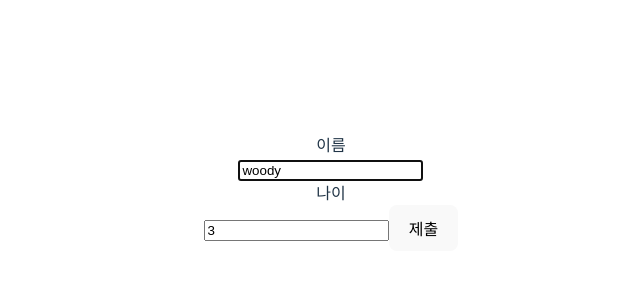
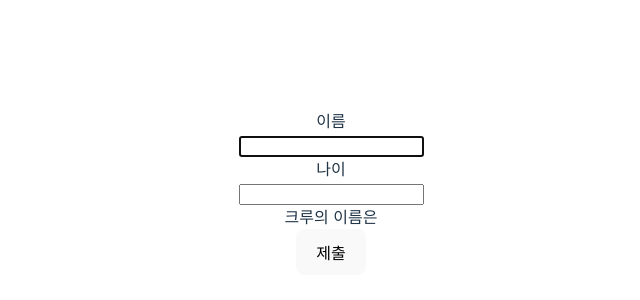
Before and after one commit to jw-r/react-light-form, a React (Vite) app: page / in a window 1280 px wide. Shown: the part 208-508 px from the top of the page, without its empty margins (309-949 px from the left). Built offline with nearby package versions, Linux system fonts and the light colour scheme.

Commit message:
feat: getValue와 getValues를 watch 오버로드 함수로 통합

```diff
--- a/src/App.tsx
+++ b/src/App.tsx
@@ -8,15 +8,13 @@ interface Values {
 }
 
 function App() {
-  const { register, handleSubmit, getValue } = useForm<Values>();
+  const { register, handleSubmit, watch } = useForm<Values>();
 
-  const nameValue = getValue('name');
-  console.log(nameValue);
+  const nameValue = watch('name');
 
   // 어떻게 타입 추론이 가능하게 할 수 있을까?
   const onSubmit = (values: Values) => {
-    console.log(values);
-    console.log(typeof values.age);
+    values;
   };
 
   return (
@@ -26,17 +24,15 @@ function App() {
         <input
           {...register('name', {
             onMountFocus: true,
-            value: 'woody',
           })}
         />
         <div>나이</div>
         <input
           {...register('age', {
-            value: 3,
             setValueAs: (value) => Number(value),
           })}
         />
-        {/* <div>크루의 이름은 {nameValue}</div> */}
+        <div>크루의 이름은 {nameValue}</div>
         <button>제출</button>
       </form>
     </div>
@@ -44,9 +40,3 @@ function App() {
 }
 
 export default App;
-
-// const {
-//   register,
-//   handleSubmit,
-//   formState: { errors },
-// } = useForm<Values>();
--- a/src/libs/useForm/index.ts
+++ b/src/libs/useForm/index.ts
@@ -7,16 +7,15 @@ import {
   HandleSubmitHandler,
   InputRefsType,
   OptionsType,
-  UseFormReturnType,
 } from './type';
 
-const useForm = <T = FieldValues>(): UseFormReturnType<T> => {
+const useForm = <T = FieldValues>() => {
+  // eslint-disable-next-line @typescript-eslint/no-unused-vars
   const [errors, setErrors] = useState<Partial<T>>({});
   const inputRefs = useRef<InputRefsType<T>>({});
   const valuesRef = useRef<Partial<T>>({});
   const listeners = useRef<Set<keyof T>>(new Set());
   const [, forceUpdate] = useState({});
-  console.log(setErrors);
 
   useEffect(() => {
     if (listeners.current.size > 0) {
@@ -35,10 +34,6 @@ const useForm = <T = FieldValues>(): UseFormReturnType<T> => {
           if (options?.value) {
             element.value = String(options.value);
 
-            // TODO nested 처리
-            // set(valuesRef.current, nested 객체 , options.value);
-
-            // Set Value
             valuesRef.current[name as keyof T] = options.value as T[keyof T];
           }
 
@@ -51,9 +46,6 @@ const useForm = <T = FieldValues>(): UseFormReturnType<T> => {
       },
 
       onChange: ({ target: { name, value } }: React.ChangeEvent<FieldElementType>) => {
-        // TODO 요효성 검사
-
-        // Set Value
         const transformedValue = options?.setValueAs ? options.setValueAs(value) : value;
         valuesRef.current[name as keyof T] = transformedValue as T[keyof T];
 
@@ -72,7 +64,7 @@ const useForm = <T = FieldValues>(): UseFormReturnType<T> => {
     return value;
   };
 
-  const getValues: GetValuesHandler<T> = (...names) => {
+  const getValues: GetValuesHandler<T> = (names) => {
     const values = names.reduce((acc, name) => {
       listeners.current.add(name);
       acc[name] = valuesRef.current[name];
@@ -82,10 +74,18 @@ const useForm = <T = FieldValues>(): UseFormReturnType<T> => {
     return values;
   };
 
+  function watch(name: keyof T): T[keyof T];
+  function watch(name: keyof T, ...rest: (keyof T)[]): Partial<Record<keyof T, T[keyof T]>>;
+  function watch(name: keyof T, ...rest: (keyof T)[]): any {
+    if (rest.length === 0) {
+      return getValue(name);
+    }
+
+    return getValues([name, ...rest]);
+  }
+
   const handleSubmit: HandleSubmitHandler<T> = (callback) => (e) => {
     e.preventDefault();
-
-    // TODO 유효성 검사
 
     const values = valuesRef.current as T;
 
@@ -98,6 +98,7 @@ const useForm = <T = FieldValues>(): UseFormReturnType<T> => {
     errors,
     getValue,
     getValues,
+    watch,
   };
 };
 
```
Also changed, not shown: src/libs/useForm/type.ts (+1 -18 lines).
